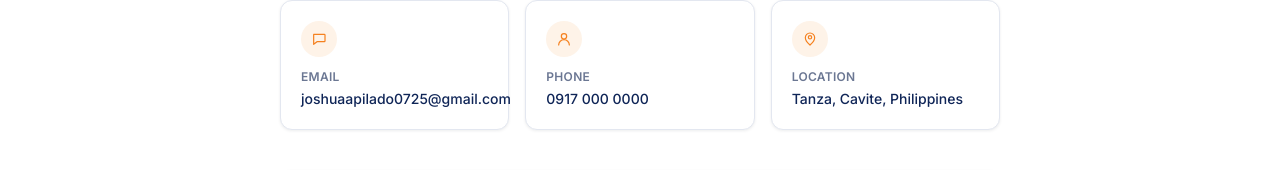
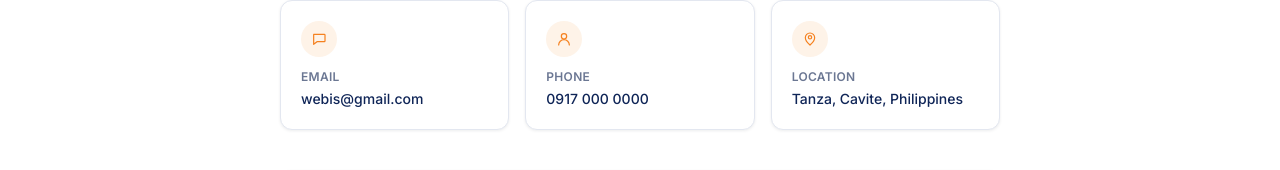
Before and after one commit to Khali-0725/webis, a React (Vite) app in the folder frontend/: page /contact in a window 1280 px wide. Shown: the part 281-451 px from the top of the page. Built offline with nearby package versions, Linux system fonts and the light colour scheme; no server answers.

Commit message:
Use webis@gmail.com as the public contact email
Replaces the personal address on the Contact and Privacy Policy pages.

```diff
--- a/frontend/src/pages/public/ContactPage.jsx
+++ b/frontend/src/pages/public/ContactPage.jsx
@@ -4,8 +4,8 @@ const CHANNELS = [
   {
     icon: 'message',
     label: 'Email',
-    value: 'joshuaapilado0725@gmail.com',
-    href: 'mailto:joshuaapilado0725@gmail.com',
+    value: 'webis@gmail.com',
+    href: 'mailto:webis@gmail.com',
   },
   {
     icon: 'user',
--- a/frontend/src/pages/public/PrivacyPolicyPage.jsx
+++ b/frontend/src/pages/public/PrivacyPolicyPage.jsx
@@ -71,8 +71,8 @@ export default function PrivacyPolicyPage() {
 
       <p className="mt-8 text-sm text-ink-muted">
         Questions about this policy? Email{' '}
-        <a href="mailto:joshuaapilado0725@gmail.com" className="font-medium text-brand hover:text-brand-600">
-          joshuaapilado0725@gmail.com
+        <a href="mailto:webis@gmail.com" className="font-medium text-brand hover:text-brand-600">
+          webis@gmail.com
         </a>
         .
       </p>
```
